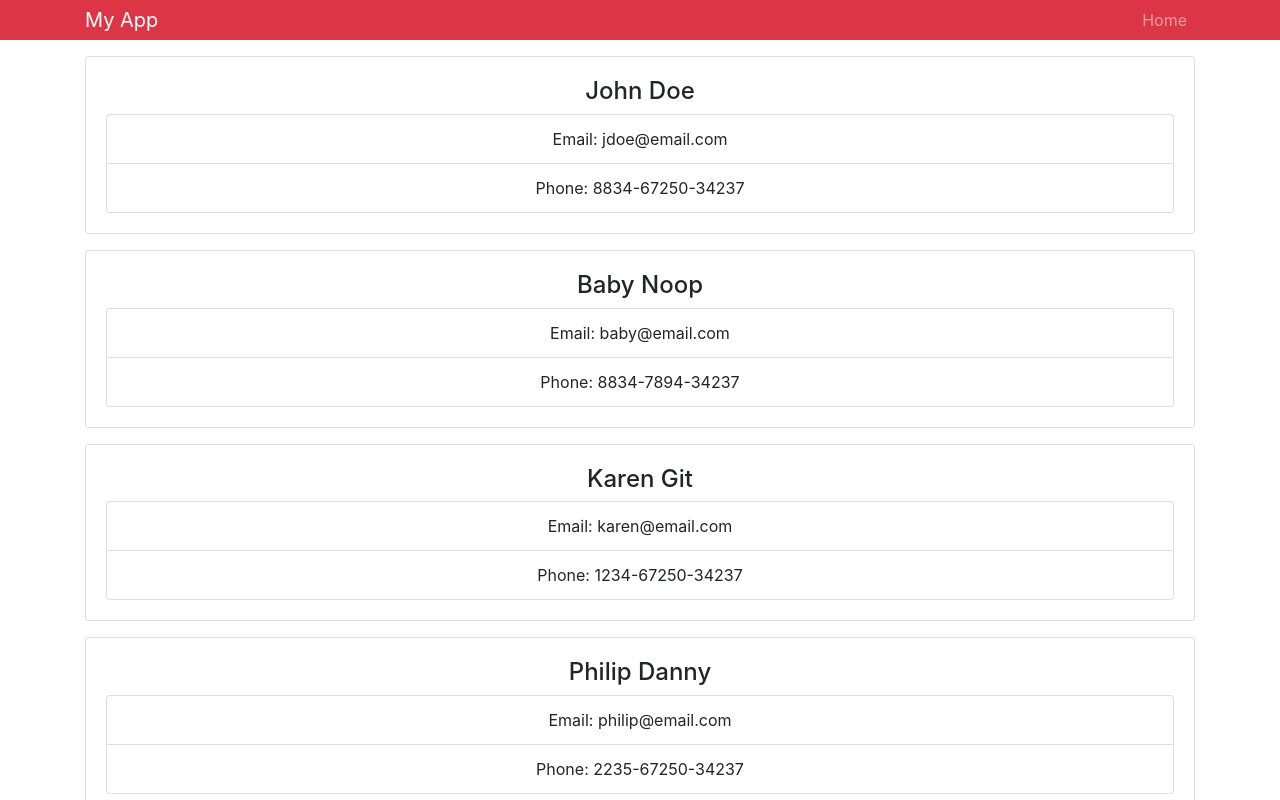
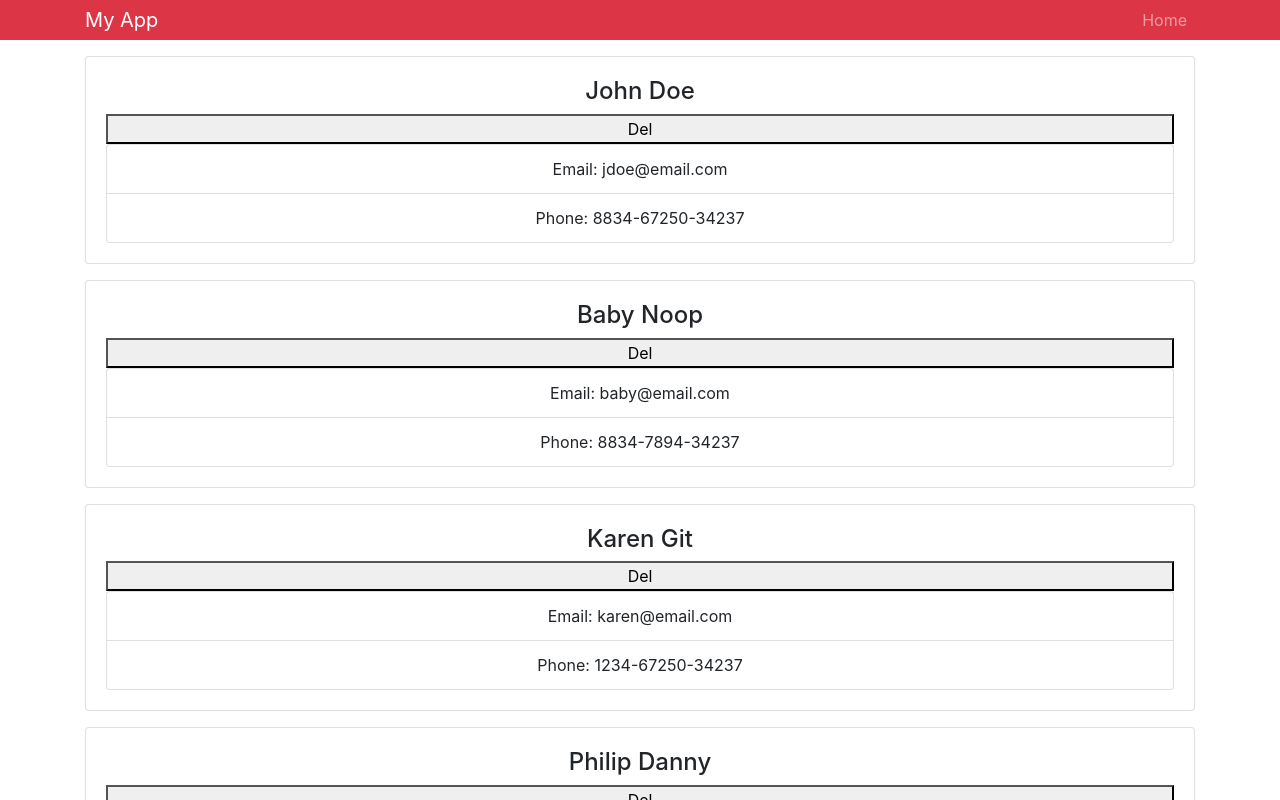
Before and after one commit to phuong-cse-iu/project-manager-react-app, a React (Create React App) app: page / in a window 1280 px wide. Shown: the top 800 px of the page. Built offline with nearby package versions, Linux system fonts and the light colour scheme.

Commit message:
Working with state
Delete functionality

```diff
--- a/src/Components/Contact.js
+++ b/src/Components/Contact.js
@@ -1,12 +1,18 @@
 import React, { Component } from 'react'
 
 export default class Contact extends Component {
+
+  deleteHandler = ()  => {
+    this.props.deleteContact();
+  }
+
   render() {
     const { contact } = this.props;
 
     return (
       <div className="card card-body mb-3">
         <h4>{contact.name}</h4>
+        <button style={{float: "right"}} onClick={this.deleteHandler}>Del</button>
         <ul className="list-group">
           <li className="list-group-item">Email: {contact.email}</li>
           <li className="list-group-item">Phone: {contact.phone}</li>
--- a/src/Components/Contacts.js
+++ b/src/Components/Contacts.js
@@ -34,20 +34,28 @@ class Contacts extends Component {
     };
   }
 
+  deleteContact = (id) => {
+    const contacts = this.state.contacts;
+
+    const newContacts = contacts.filter(contact => contact.id !== id);
+    this.setState({contacts: newContacts});
+  }
+
   componentDidMount() {}
 
   render() {
     const { contacts } = this.state;
 
     return (
-      <div>
+      <React.Fragment>
         {contacts.map(contact => (
           <Contact
             contact={contact}
             key={contact.id}
+            deleteContact={this.deleteContact.bind(this, contact.id)}
           />
         ))}
-      </div>
+      </React.Fragment>
     );
   }
 }
```
